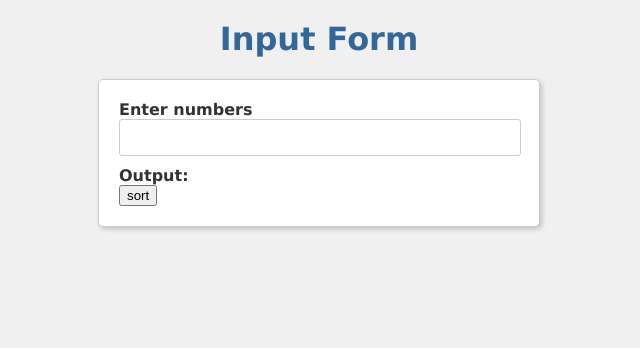
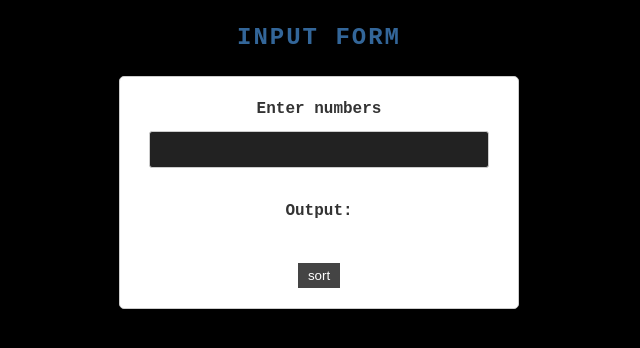
Before and after one commit to yegorPomaskin/bubble-sort, a plain HTML site: page index.html in a window 1280 px wide. Shown: the whole page, without its empty margins (321-961 px from the left). Drawn offline with Linux system fonts and the light colour scheme.

Commit message:
changed styles

```diff
--- a/index.html
+++ b/index.html
@@ -17,7 +17,7 @@
             <input type="number" id="numbers">
             <br>
             <label for="output">Output:</label>
-            <div name="Output" id="output"></div>
+            <div name="output" class="output" id="output"></div>
             <button id="sort-btn">sort</button>
         </form>
 
--- a/script.js
+++ b/script.js
@@ -42,6 +42,7 @@ const bubbleSort = (array) => {
 const updateUi = () => {
   const numStr = document.getElementById("numbers").value
   const ints = parseInt(numStr, 10)
+    output.innerText = ""
   if (isValid(numStr, ints)) {
     let array = Array.from(String(ints), Number)
     output.innerText = bubbleSort(array)
--- a/styles.css
+++ b/styles.css
@@ -29,9 +29,76 @@ input[type="number"] {
     border: 1px solid #cccccc;
     border-radius: 3px;
 }
-output {
+.output {
     display: block;
     font-size: 18px;
     color: #336699;
     margin-top: 10px;
 }
+
+/* Reset some default styles */
+* {
+    margin: 0;
+    padding: 0;
+    box-sizing: border-box;
+}
+
+/* Body background */
+body {
+    background-color: #000;
+    color: #fff;
+    font-family: 'Courier New', monospace;
+    font-size: 14px;
+    line-height: 1.5;
+    text-align: center;
+}
+
+/* Header styles */
+h1 {
+    font-size: 24px;
+    margin-bottom: 20px;
+    text-transform: uppercase;
+    letter-spacing: 2px;
+}
+
+/* Input form styles */
+form {
+    display: flex;
+    flex-direction: column;
+    align-items: center;
+    margin-top: 20px;
+}
+
+label {
+    font-size: 16px;
+    margin-bottom: 10px;
+}
+
+input {
+    width: 200px;
+    padding: 5px;
+    border: 1px solid #fff;
+    background-color: #222;
+    color: #fff;
+    font-family: 'Courier New', monospace;
+}
+
+button {
+    margin-top: 10px;
+    padding: 5px 10px;
+    background-color: #444;
+    color: #fff;
+    border: none;
+    cursor: pointer;
+    transition: background-color 0.3s;
+}
+
+button:hover {
+    background-color: #666;
+}
+
+/* Output styles */
+.output {
+    margin-top: 20px;
+    font-size: 18px;
+}
```
